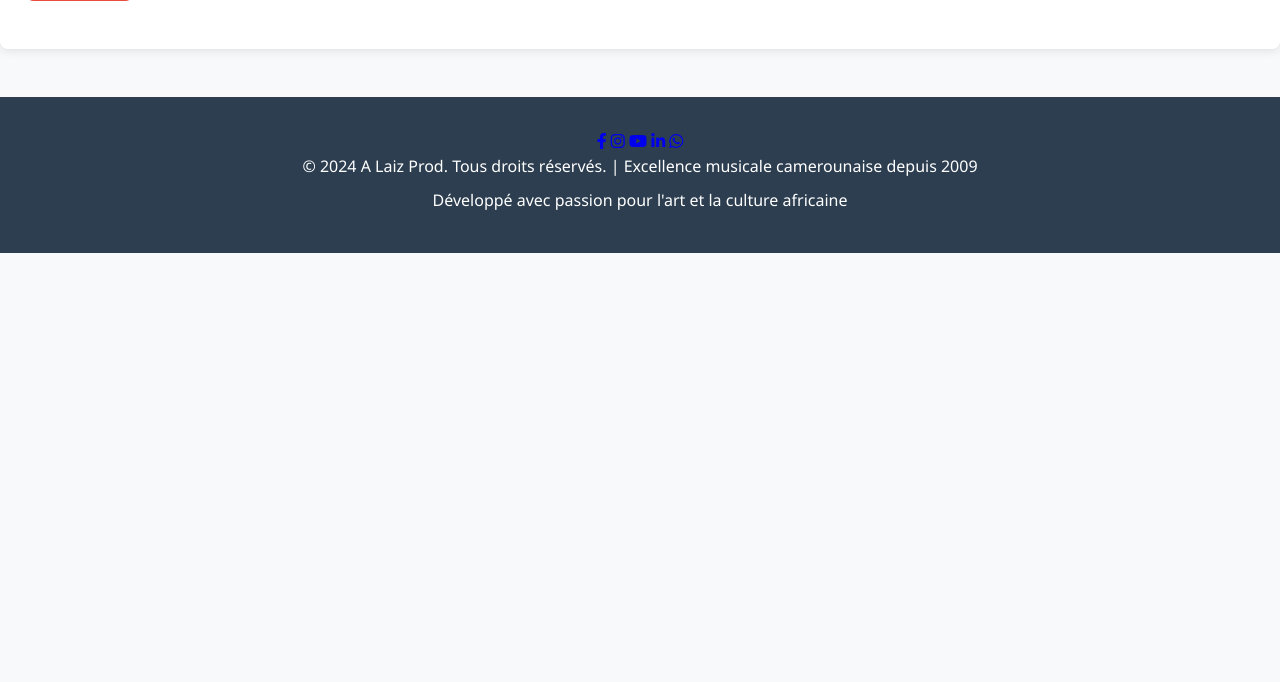
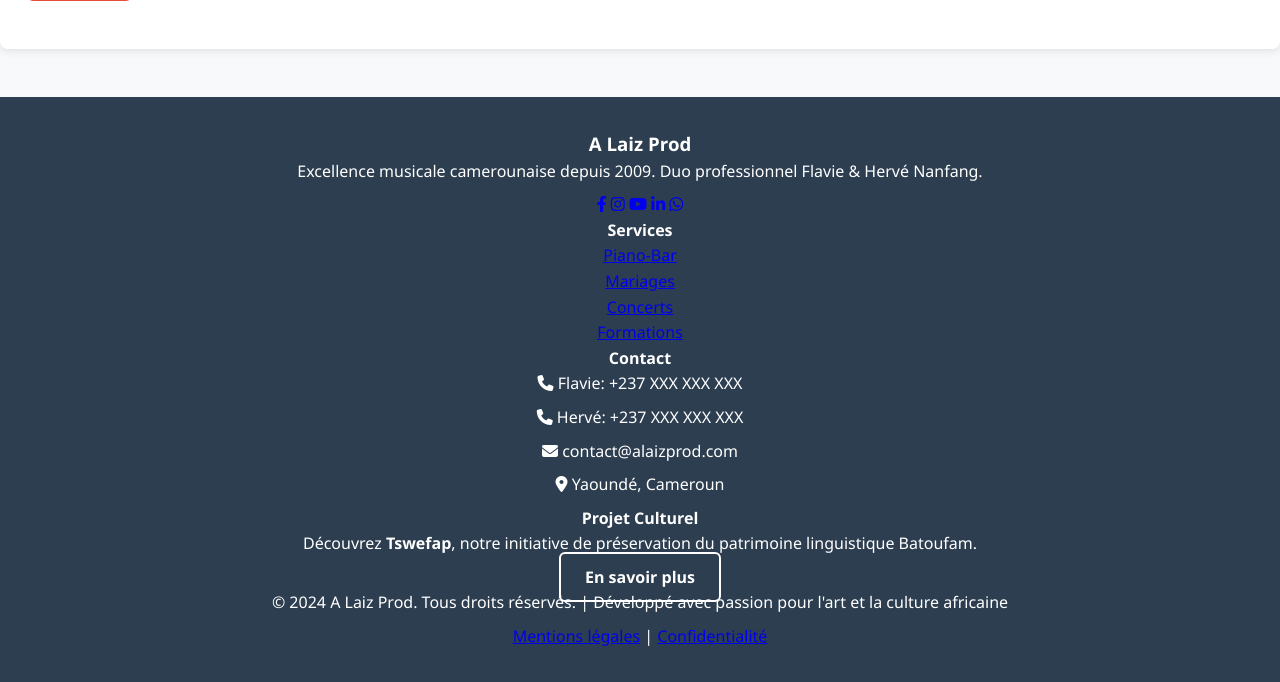
Before and after one commit to LeJuif69/alaiz-prod-website, a Flask app: page /contact in a window 1280 px wide. Shown: the part 1202-1884 px from the top of the page. Before the commit the page ends 1455 px from the top, so only its background shows below. Run offline with Flask 3, Linux system fonts and the light colour scheme; data that the repository does not hold is empty.

Commit message:
Update base.html

```diff
--- a/templates/base.html
+++ b/templates/base.html
@@ -5,6 +5,15 @@
     <meta name="viewport" content="width=device-width, initial-scale=1.0">
     <title>{% block title %}A Laiz Prod | Excellence Musicale Camerounaise{% endblock %}</title>
     <meta name="description" content="{% block description %}A Laiz Prod - Duo musical professionnel Flavie & Hervé Nanfang. Piano-bar, concerts, mariages, formations musicales au Cameroun.{% endblock %}">
+
+    <!-- Meta Tags SEO -->
+    <meta name="keywords" content="musique cameroun, piano bar yaoundé, mariage musique, concert live, formation piano, hervé nanfang, flavie nanfang">
+    <meta name="author" content="A Laiz Prod">
+    <meta property="og:title" content="{% block og_title %}A Laiz Prod | Excellence Musicale Camerounaise{% endblock %}">
+    <meta property="og:description" content="{% block og_description %}Duo musical professionnel pour vos événements. Piano-bar, mariages, concerts, formations.{% endblock %}">
+    <meta property="og:image" content="{% block og_image %}{{ url_for('static', filename='images/alaiz-prod-og.jpg') }}{% endblock %}">
+    <meta property="og:url" content="{{ request.url }}">
+    <meta name="twitter:card" content="summary_large_image">
 
     <!-- Fonts -->
     <link href="https://fonts.googleapis.com/css2?family=Playfair+Display:wght@400;600;700&family=Inter:wght@300;400;500;600&display=swap" rel="stylesheet">
@@ -14,6 +23,9 @@
 
     <!-- CSS Principal -->
     <link rel="stylesheet" href="{{ url_for('static', filename='css/style.css') }}">
+
+    <!-- Favicon -->
+    <link rel="icon" type="image/x-icon" href="{{ url_for('static', filename='favicon.ico') }}">
 
     {% block extra_head %}{% endblock %}
 </head>
@@ -28,22 +40,32 @@
         <div class="nav-container">
             <a href="{{ url_for('index') }}" class="logo">A Laiz Prod</a>
             <ul class="nav-links">
-                <li><a href="{{ url_for('index') }}#accueil">Accueil</a></li>
+                <li><a href="{{ url_for('index') }}">Accueil</a></li>
                 <li><a href="{{ url_for('services') }}">Services</a></li>
                 <li><a href="{{ url_for('about') }}">À Propos</a></li>
                 <li><a href="{{ url_for('formations') }}">Formations</a></li>
                 <li><a href="{{ url_for('index') }}#label">Label</a></li>
                 <li><a href="{{ url_for('contact') }}">Contact</a></li>
             </ul>
+
+            <!-- Menu Mobile (Hamburger) -->
+            <div class="mobile-menu-btn" id="mobile-menu-btn">
+                <span></span>
+                <span></span>
+                <span></span>
+            </div>
         </div>
     </nav>
 
     <!-- Flash Messages -->
     {% with messages = get_flashed_messages(with_categories=true) %}
         {% if messages %}
-            <div class="flash-messages">
+            <div class="flash-messages" id="flash-messages">
                 {% for category, message in messages %}
-                    <div class="alert alert-{{ category }}">{{ message }}</div>
+                    <div class="alert alert-{{ category }}">
+                        <span>{{ message }}</span>
+                        <button type="button" class="close-alert" onclick="this.parentElement.remove()">×</button>
+                    </div>
                 {% endfor %}
             </div>
         {% endif %}
@@ -57,20 +79,70 @@
     <!-- Footer -->
     <footer class="footer">
         <div class="footer-content">
-            <div class="social-links">
-                <a href="#" aria-label="Facebook"><i class="fab fa-facebook-f"></i></a>
-                <a href="#" aria-label="Instagram"><i class="fab fa-instagram"></i></a>
-                <a href="#" aria-label="YouTube"><i class="fab fa-youtube"></i></a>
-                <a href="#" aria-label="LinkedIn"><i class="fab fa-linkedin-in"></i></a>
-                <a href="#" aria-label="WhatsApp"><i class="fab fa-whatsapp"></i></a>
+            <div class="footer-main">
+                <div class="footer-section">
+                    <h3>A Laiz Prod</h3>
+                    <p>Excellence musicale camerounaise depuis 2009. Duo professionnel Flavie & Hervé Nanfang.</p>
+                    <div class="social-links">
+                        <a href="https://facebook.com/alaizprod" aria-label="Facebook" target="_blank"><i class="fab fa-facebook-f"></i></a>
+                        <a href="https://instagram.com/alaizprod" aria-label="Instagram" target="_blank"><i class="fab fa-instagram"></i></a>
+                        <a href="https://youtube.com/alaizprod" aria-label="YouTube" target="_blank"><i class="fab fa-youtube"></i></a>
+                        <a href="https://linkedin.com/in/hervénanfang" aria-label="LinkedIn" target="_blank"><i class="fab fa-linkedin-in"></i></a>
+                        <a href="https://wa.me/237XXXXXXXX" aria-label="WhatsApp" target="_blank"><i class="fab fa-whatsapp"></i></a>
+                    </div>
+                </div>
+
+                <div class="footer-section">
+                    <h4>Services</h4>
+                    <ul>
+                        <li><a href="{{ url_for('services') }}#piano-bar">Piano-Bar</a></li>
+                        <li><a href="{{ url_for('services') }}#mariages">Mariages</a></li>
+                        <li><a href="{{ url_for('services') }}#concerts">Concerts</a></li>
+                        <li><a href="{{ url_for('formations') }}">Formations</a></li>
+                    </ul>
+                </div>
+
+                <div class="footer-section">
+                    <h4>Contact</h4>
+                    <div class="contact-info">
+                        <p><i class="fas fa-phone"></i> Flavie: +237 XXX XXX XXX</p>
+                        <p><i class="fas fa-phone"></i> Hervé: +237 XXX XXX XXX</p>
+                        <p><i class="fas fa-envelope"></i> contact@alaizprod.com</p>
+                        <p><i class="fas fa-map-marker-alt"></i> Yaoundé, Cameroun</p>
+                    </div>
+                </div>
+
+                <div class="footer-section">
+                    <h4>Projet Culturel</h4>
+                    <p>Découvrez <strong>Tswefap</strong>, notre initiative de préservation du patrimoine linguistique Batoufam.</p>
+                    <a href="{{ url_for('about') }}#tswefap" class="btn btn-sm btn-secondary">En savoir plus</a>
+                </div>
             </div>
-            <p>&copy; 2024 A Laiz Prod. Tous droits réservés. | Excellence musicale camerounaise depuis 2009</p>
-            <p>Développé avec passion pour l'art et la culture africaine</p>
+
+            <div class="footer-bottom">
+                <p>&copy; 2024 A Laiz Prod. Tous droits réservés. | Développé avec passion pour l'art et la culture africaine</p>
+                <div class="footer-legal">
+                    <a href="#" onclick="alert('Mentions légales à venir')">Mentions légales</a> |
+                    <a href="#" onclick="alert('Politique de confidentialité à venir')">Confidentialité</a>
+                </div>
+            </div>
         </div>
     </footer>
 
     <!-- JavaScript Principal -->
     <script src="{{ url_for('static', filename='js/main.js') }}"></script>
+
+    <!-- JavaScript Google Analytics (optionnel) -->
+    <!--
+    <script async src="https://www.googletagmanager.com/gtag/js?id=GA_TRACKING_ID"></script>
+    <script>
+        window.dataLayer = window.dataLayer || [];
+        function gtag(){dataLayer.push(arguments);}
+        gtag('js', new Date());
+        gtag('config', 'GA_TRACKING_ID');
+    </script>
+    -->
+
     {% block extra_js %}{% endblock %}
 </body>
 </html>
```
